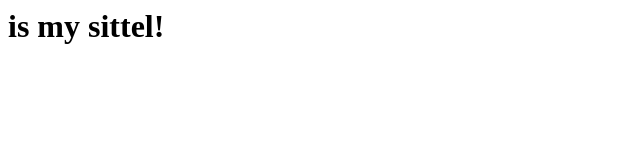
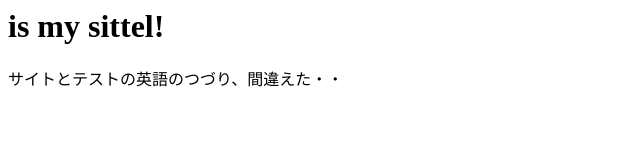
Before and after one commit to miwa-h2418/portfolio, a plain HTML site: page index.html in a window 1280 px wide. Shown: the whole page, without its empty margins (0-640 px from the left). Drawn offline with Linux system fonts and the light colour scheme.

Commit message:
Add files via upload

```diff
--- a/index.html
+++ b/index.html
@@ -3,5 +3,8 @@
 </html>
 <body>
     <h1>is my sittel!</h1>
+    <p>
+        サイトとテストの英語のつづり、間違えた・・
+    </p>
 </body>
 </html>
```
